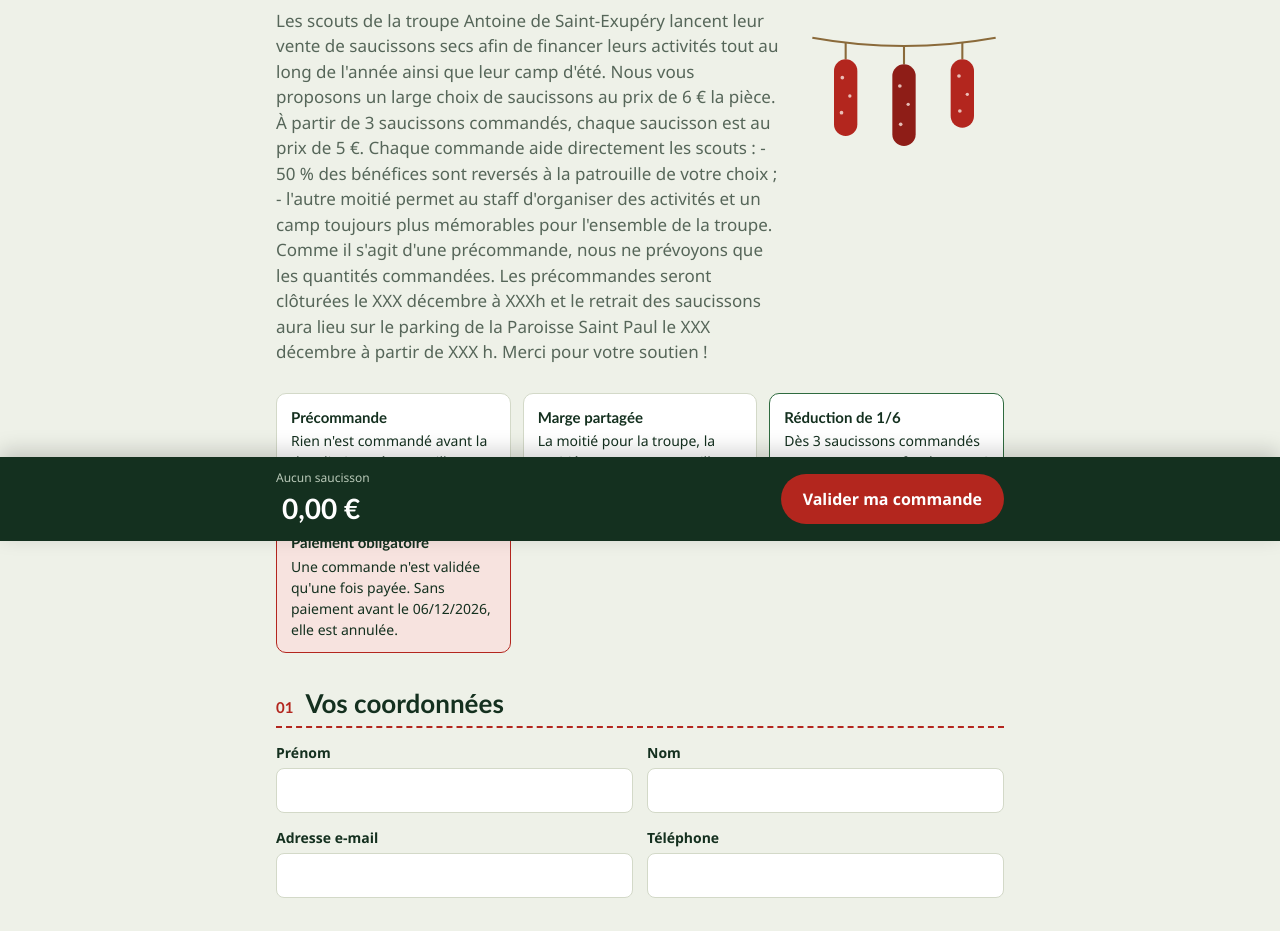
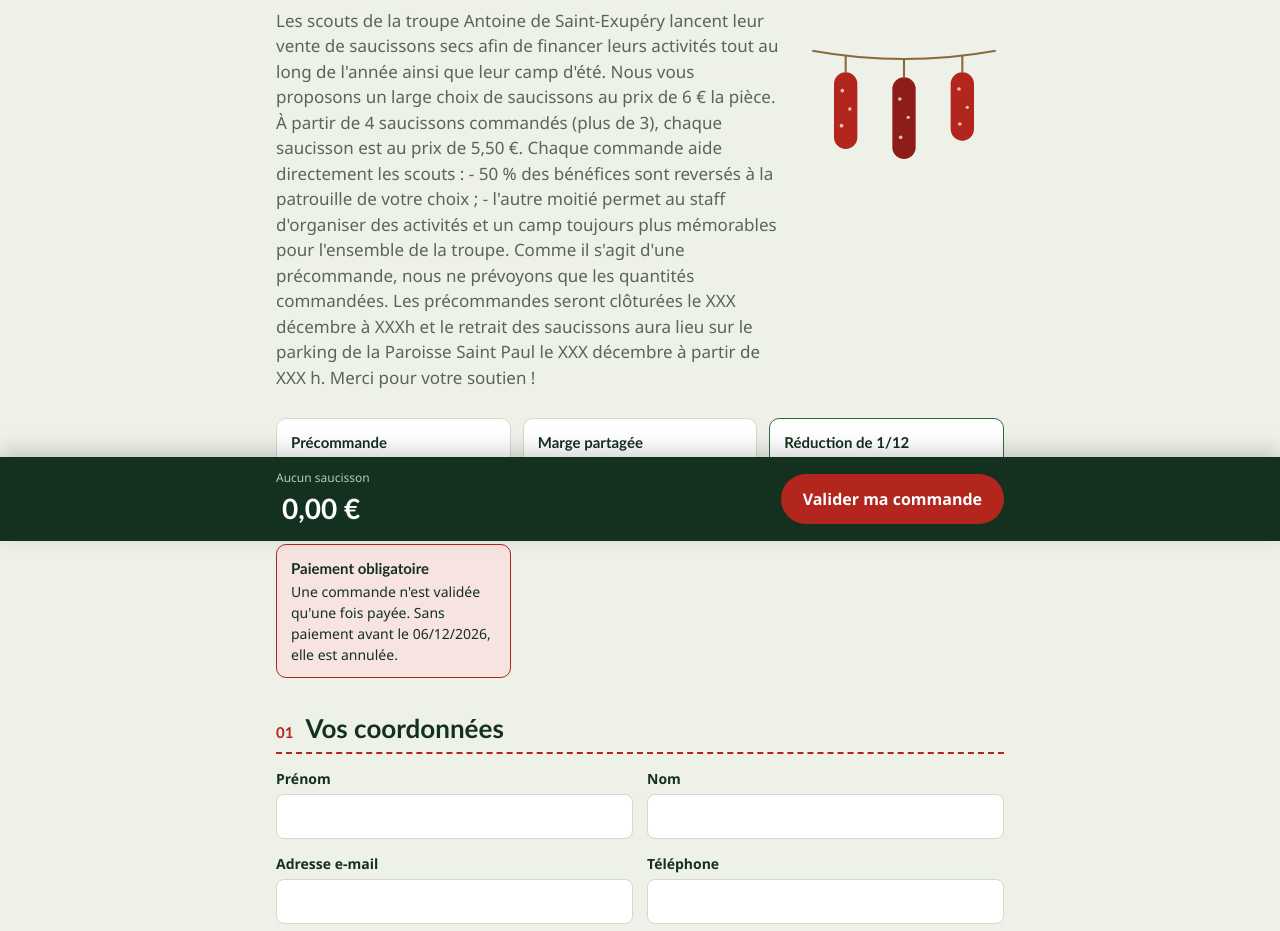
Before and after one commit to Near1807/Commande-Saucisson, a plain HTML site: page saucissons-precommande/site/index.html in a window 1280 px wide. Shown: the part 259-1190 px from the top of the page. Drawn offline with Linux system fonts and the light colour scheme.

Commit message:
Réduction de 1/12 dès 4 saucissons (6 € -> 5,50 € la pièce)
Règle confirmée : plus de 3 saucissons => 5,50 € la pièce, soit 8,33 % de réduction.
Config.gs et config.js (seuil 4, 1/12), textes de index.html et README alignés.
Le calcul reste exact en centimes (sous-total multiple de 600, donc divisible par 12).

Co-Authored-By: Claude Sonnet 5.5 <noreply@anthropic.com>
Claude-Session: https://claude.ai/code/session_01DARnTzTSPM9ow6SvnDh9B4

```diff
--- a/saucissons-precommande/site/config.js
+++ b/saucissons-precommande/site/config.js
@@ -44,7 +44,7 @@ const CONFIG = {
 
   /* Règles de la vente (identiques à Config.gs). */
   quantiteMax: 20,
-  reductionAPartirDe: 3,
+  reductionAPartirDe: 4,
   reductionNumerateur: 1,
-  reductionDenominateur: 6
+  reductionDenominateur: 12
 };
--- a/saucissons-precommande/site/index.html
+++ b/saucissons-precommande/site/index.html
@@ -21,7 +21,7 @@
         <h1>Précommande de <em>saucissons</em></h1>
         <p class="intro">Les scouts de la troupe Antoine de Saint-Exupéry lancent leur vente de saucissons secs afin de financer leurs activités tout au long de l'année ainsi que leur camp d'été.
 
-Nous vous proposons un large choix de saucissons au prix de 6 € la pièce. À partir de 3 saucissons commandés, chaque saucisson est au prix de 5 €.
+Nous vous proposons un large choix de saucissons au prix de 6 € la pièce. À partir de 4 saucissons commandés (plus de 3), chaque saucisson est au prix de 5,50 €.
 
 Chaque commande aide directement les scouts :
      - 50 % des bénéfices sont reversés à la patrouille de votre choix ;
@@ -100,7 +100,7 @@ Merci pour votre soutien !</p>
 
       <section class="etape" aria-labelledby="titre-2">
         <div class="etape-titre"><span class="numero">02</span><h2 id="titre-2">Nos différentes saveurs de saucissons sec</h2></div>
-        <p class="aide">Choisissez la quantité de chaque sorte. Le total se met à jour en bas de l'écran. Les saucissons au prix de 6€/pièce. À partir de 3 saucissons commandés, chaque saucisson est au prix de 5 €.</p>
+        <p class="aide">Choisissez la quantité de chaque sorte. Le total se met à jour en bas de l'écran. Les saucissons au prix de 6€/pièce. À partir de 4 saucissons commandés (plus de 3), chaque saucisson est au prix de 5,50 €.</p>
         <figure class="photo-etal"><img src="images/etal-saucissons.jpg" width="960" height="484" loading="lazy" alt="Étal de saucissons secs présentés dans des paniers en osier"></figure>
         <div id="liste-saucissons" class="liste"></div>
         <label class="champ champ-remarque" for="remarque">Une remarque sur la commande ? (facultatif)
```
Also changed, not shown: 2 other files.
